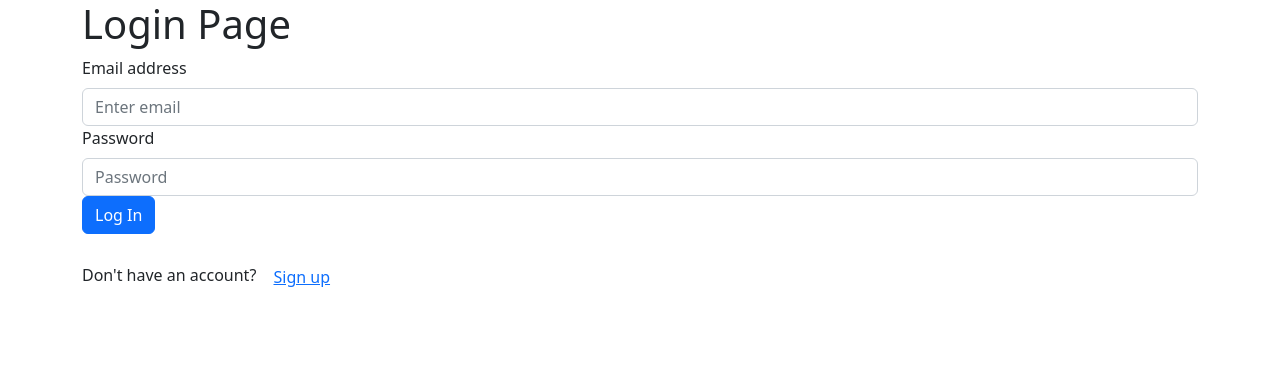
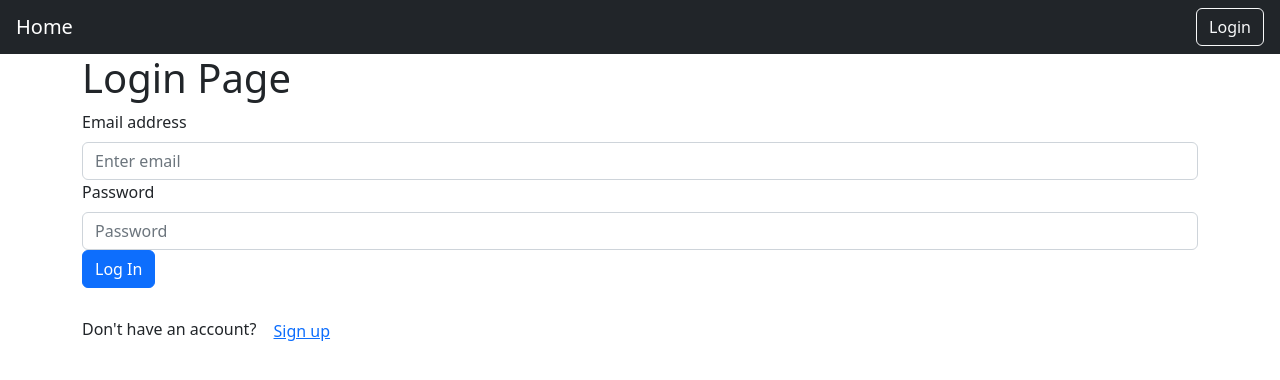
Before and after one commit to salvagebot4/library-frontend, a React (Create React App) app: page /login in a window 1280 px wide. Shown: the top 380 px of the page. Built offline with nearby package versions, Linux system fonts and the light colour scheme.

Commit message:
navbar with routes to home and login page

```diff
--- a/src/App.js
+++ b/src/App.js
@@ -1,14 +1,17 @@
 import { React } from 'react';
 import { Routes, Route } from 'react-router-dom';
 import * as Pages from './pages';
+import * as Components from './components';
 import AdminRoute from './Routes/adminRoute';
 import UserRoute from './Routes/userRoute';
 import './App.css';
+
 
 function App() {
 
   return (
     <>
+      <Components.Navbar />
       <Routes>
         {/* Public Routes */}
         <Route exact path="/" element={<Pages.Home/>}/>
--- a/src/components/Navbar/Navbar.jsx
+++ b/src/components/Navbar/Navbar.jsx
@@ -1,9 +1,24 @@
 import React from 'react';
+import { Navbar, Nav, Button } from 'react-bootstrap';
+import { Link } from 'react-router-dom';
 
-const Navbar = () => {
+function NavBar() {
   return (
-    <div>Navbar</div>
-  )
+    <Navbar bg="dark" expand="lg">
+      <Link to="/" className="nav-button mx-3 text-decoration-none">
+        <Navbar.Brand style={{ color: 'white' }}>Home</Navbar.Brand>
+      </Link>
+      <Navbar.Collapse id="basic-navbar-nav" className="justify-content-end">
+        <div className="nav-button mx-3">
+          <Nav>
+            <Link to="login">
+              <Button variant="outline-light">Login</Button>
+            </Link>
+          </Nav>
+        </div>
+      </Navbar.Collapse>
+    </Navbar>
+  );
 }
 
-export default Navbar;
+export default NavBar;
--- a/src/pages/Login/Login.jsx
+++ b/src/pages/Login/Login.jsx
@@ -7,7 +7,7 @@ import { React, useState } from 'react';
 import { useNavigate } from 'react-router-dom';
 import { Container, Row, Col, Form, Button } from 'react-bootstrap';
 import './Login.css';
-import * as Modals from '../../components';
+import * as Components from '../../components';
 
 const Login = () => {
     const [showModal, setShowModal] = useState(false);
@@ -53,7 +53,7 @@ const Login = () => {
                 </Form>
                 <br />
                 <p>Don't have an account? <Button variant="link" onClick={handleSignUpButton}>Sign up</Button></p>
-                {showModal && <Modals.SignUpModal onClose={handleCloseModal} />}
+                {showModal && <Components.SignUpModal onClose={handleCloseModal} />}
             </Col>
           </Row>
         </Container>
```
